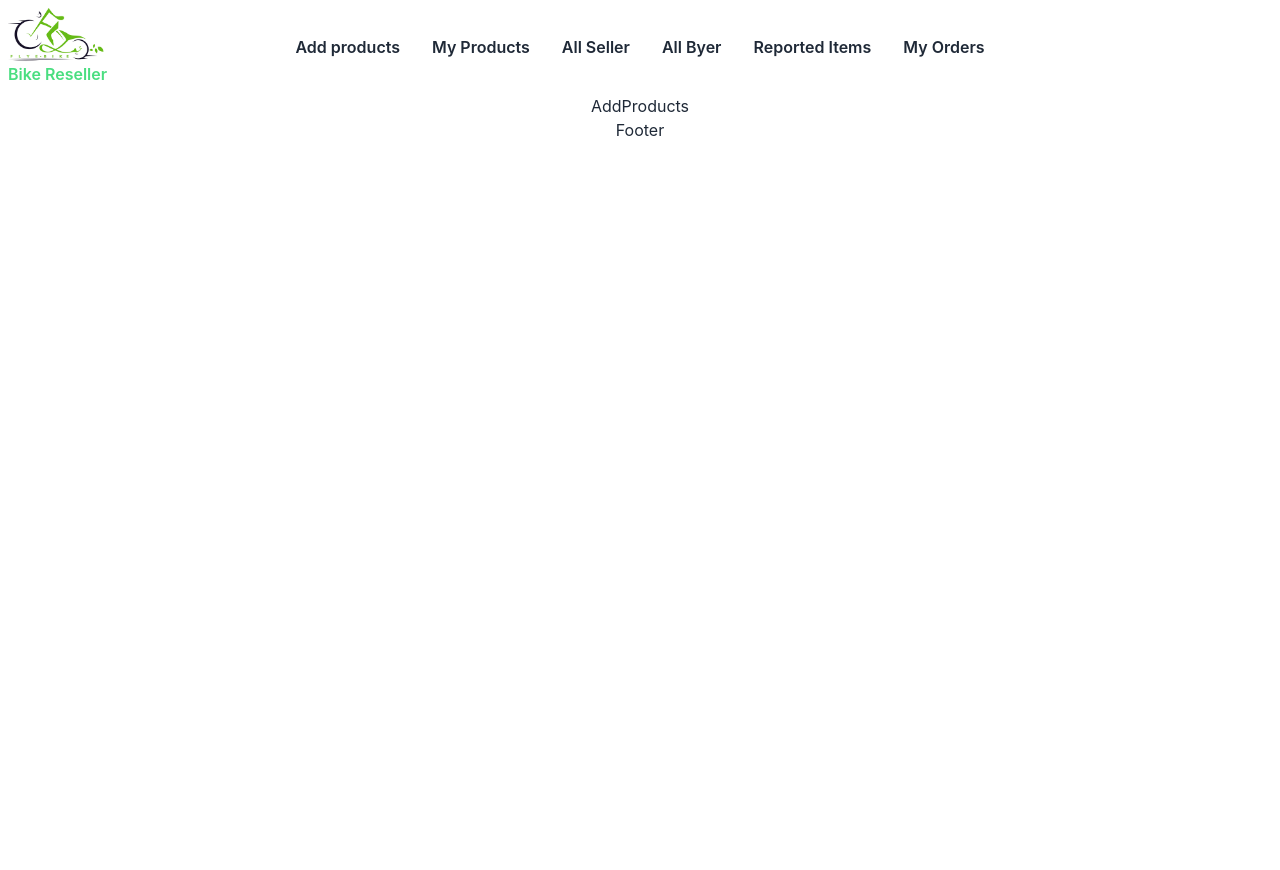
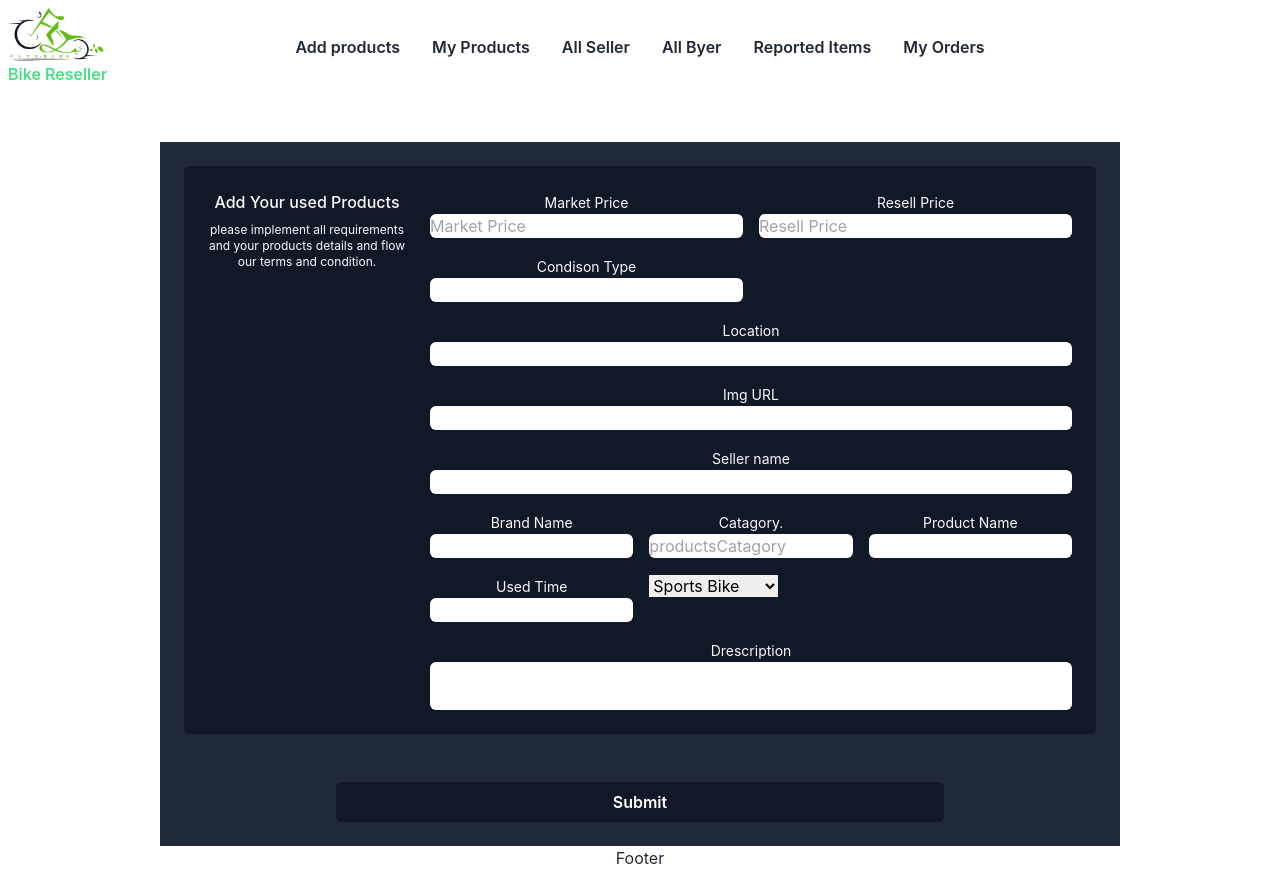
Before and after one commit to ashr-aful007/bike-reseller-client, a React (Create React App) app: page /dashboard/addproducts in a window 1280 px wide. Before the commit the page ends 800 px from the top, so only its background shows below. Built offline with nearby package versions, Linux system fonts and the light colour scheme; no server answers; sample sign-in values are in the browser's storage.

Commit message:
add products and user save to db

```diff
--- a/src/Dashbord/AddProducts/AddProducts.js
+++ b/src/Dashbord/AddProducts/AddProducts.js
@@ -1,8 +1,145 @@
-import React from 'react'
+import React, { useContext } from 'react'
+import { useForm } from 'react-hook-form';
+import toast from 'react-hot-toast';
+import { AuthContext } from '../../Context/AuthProvider';
+
+
 
 function AddProducts() {
+	const {user} = useContext(AuthContext)
+	const { register, handleSubmit } = useForm();
+
+
+	const handleAddSubmit = data =>{
+		const AddProduct ={
+			name: data.ProductName,
+			location: data.location,
+			resalePrice: data.resellPrice,
+			sellerName: data.SellerName,
+			productsUsdTime: data.usedTime,
+			catagoryId: data.catagoryId,
+			productsCatagory: data.productsCatagory,
+			marketPrice: data.marketPrice,
+			condisonType: data.condisonType,
+			sellerEmail: user?.email,
+			description: data.description,
+			img: data.img,
+			postDate: new Date()
+		}
+		fetch('http://localhost:5000/addProducts',{
+			method: 'POST',
+			headers:{
+				'content-type' : 'application/json'
+			},
+			body: JSON.stringify(AddProduct)
+		})
+		.then(res => res.json())
+		.then(data =>{
+			if(data.acknowledged){
+				toast.success('Products add Successfully')
+			   }
+			   register('')
+		})
+	}
+
   return (
-    <div>AddProducts</div>
+    <div>
+      <section className="p-6 w-3/4 mx-auto mt-12 bg-gray-800 text-gray-50">
+	<form onSubmit={handleSubmit(handleAddSubmit)} className="container flex flex-col mx-auto space-y-12 ng-untouched ng-pristine ng-valid">
+		<fieldset className="grid grid-cols-4 gap-6 p-6 rounded-md shadow-sm bg-gray-900">
+			<div className="space-y-2 col-span-full lg:col-span-1">
+				<p className="font-medium">Add Your used Products</p>
+				<p className="text-xs">please implement all requirements and your products details and flow our terms and condition.</p>
+			</div>
+			<div className="grid grid-cols-6 gap-4 col-span-full lg:col-span-3">
+				<div className="col-span-full sm:col-span-3">
+					<label  className="text-sm">Market Price</label>
+					<input {...register("marketPrice")} name='marketPrice'
+					id="marketprice" type="text" placeholder="Market Price"
+					className="w-full rounded-md focus:ring focus:ring-opacity-75
+					 focus:ring-violet-400 border-gray-700 text-gray-900" required/>
+				</div>
+				<div className="col-span-full sm:col-span-3">
+					<label className="text-sm">Resell Price</label>
+					<input {...register("resellPrice")} name='resellPrice'
+					id="resellPrice" type="text" placeholder="Resell Price"
+					className="w-full rounded-md focus:ring focus:ring-opacity-75
+					 focus:ring-violet-400 border-gray-700 text-gray-900" required/>
+				</div>
+				<div className="col-span-full sm:col-span-3">
+					<label  className="text-sm">Condison Type</label>
+					<input {...register("condisonType")} name='condisonType'
+					id="condisonType" type="text" placeholder=""
+					className="w-full rounded-md focus:ring focus:ring-opacity-75
+					 focus:ring-violet-400 border-gray-700 text-gray-900" required/>
+				</div>
+				<div className="col-span-full">
+					<label className="text-sm">Location</label>
+					<input {...register("location")} name='location' id="location"
+					 type="text" placeholder="" className="w-full rounded-md focus:ring
+					 focus:ring-opacity-75 focus:ring-violet-400 border-gray-700
+					  text-gray-900" required/>
+				</div>
+				<div className="col-span-full">
+					<label className="text-sm">Img URL</label>
+					<input {...register("img")} name='img' id="location"
+					 type="text" placeholder="" className="w-full rounded-md focus:ring
+					 focus:ring-opacity-75 focus:ring-violet-400 border-gray-700
+					  text-gray-900" required/>
+				</div>
+				<div className="col-span-full">
+					<label className="text-sm">Seller name</label>
+					<input {...register("SellerName")} name='SellerName' id="location"
+					type="text" placeholder="" className="w-full rounded-md focus:ring
+					focus:ring-opacity-75 focus:ring-violet-400 border-gray-700
+					 text-gray-900" required/>
+				</div>
+				<div className="col-span-full sm:col-span-2">
+					<label  className="text-sm">Brand Name</label>
+					<input {...register("brandName")} name='brandName' id="brandName"
+					type="text" placeholder="" className="w-full rounded-md focus:ring
+					focus:ring-opacity-75 focus:ring-violet-400 border-gray-700
+					 text-gray-900" required/>
+				</div>
+				<div className="col-span-full sm:col-span-2">
+					<label  className="text-sm">Catagory.</label>
+					<input {...register("productsCatagory")} name='productsCatagory' id="brandName"
+					type="text" placeholder="productsCatagory" className="w-full rounded-md focus:ring
+					focus:ring-opacity-75 focus:ring-violet-400 border-gray-700
+					 text-gray-900" required/>
+				</div>
+				<div className="col-span-full sm:col-span-2">
+					<label className="text-sm">Product Name</label>
+					<input {...register("ProductName")}  name='ProductName' id="brandName"
+					type="text" placeholder="" className="w-full rounded-md focus:ring focus:ring-opacity-75
+					 focus:ring-violet-400 border-gray-700 text-gray-900" required/>
+				</div>
+				<div className="col-span-full sm:col-span-2">
+					<label className="text-sm">Used Time</label>
+					<input {...register("usedTime")} name='usedTime' id="usedTime" type="text"
+					 className="w-full rounded-md focus:ring focus:ring-opacity-75 focus:ring-violet-400
+					  border-gray-700 text-gray-900" required />
+				</div>
+				<div className='text-black'>
+				<select {...register("catagoryId")} required>
+				<option value="01">Sports Bike</option>
+				<option value="02">Electic Bike</option>
+				<option value="03">Childrean Bike</option>
+				</select>
+				</div>
+				<div className="col-span-full ">
+					<label  className="text-sm">Drescription</label>
+					<input  {...register("description")} id="description" type="text" placeholder=""
+					className="w-full p-3 rounded-md focus:ring focus:ring-opacity-75 focus:ring-violet-400
+					 border-gray-700 text-gray-900" required/>
+				</div>
+			</div>
+		</fieldset>
+		<input className='w-2/3 mx-auto rounded-md font-semibold p-2 bg-gray-900 text-white' type="submit" value="Submit" />
+	</form>
+</section>
+
+    </div>
   )
 }
 
--- a/src/Dashbord/MyProducts/MyProducts.js
+++ b/src/Dashbord/MyProducts/MyProducts.js
@@ -1,8 +1,34 @@
-import React from 'react'
+import { useQuery } from '@tanstack/react-query';
+import React, { useContext } from 'react'
+import { AuthContext } from '../../Context/AuthProvider'
+import Loading from '../../Pages/Loading/Loading';
+import ShowMyProducts from './ShowMyProducts';
 
 function MyProducts() {
+
+  const {user} = useContext(AuthContext)
+  const url = `http://localhost:5000/addProducts?email=${user?.email}`;
+
+  const {data: MyProducts=[], isLoading } = useQuery({
+        queryKey: ['addProducts', user?.email],
+        queryFn: async () => {
+             const res = await fetch(url)
+             const data = await res.json()
+             return data
+        }
+  })
+   if(isLoading){
+      return <Loading></Loading>
+   }
   return (
-    <div>MyProducts</div>
+    <div>
+        {
+          MyProducts.map(myProduct => <ShowMyProducts
+            myProduct={myProduct}
+            key={myProduct._id}
+          ></ShowMyProducts>)
+        }
+    </div>
   )
 }
 
--- /dev/null
+++ b/src/Dashbord/MyProducts/ShowMyProducts.js
@@ -0,0 +1,29 @@
+import React from 'react'
+
+function ShowMyProducts({myProduct}){
+     const {img,resalePrice,sellerName,productsCatagory,location,marketPrice} = myProduct
+
+  return (
+    <div>
+         <div className='my-5 m-2'>
+          <div className="card lg:w-1/2 w-full mx-auto  card-side bg-base-100 shadow-xl">
+     <figure><img className='w-56 h-full' src={img} alt="Movie"/></figure>
+     <div className="card-body ">
+     <div className='flex flex-col justify-start items-start'>
+          <p><span className='font-semibold'>Catagory: </span> {productsCatagory}</p>
+          <p><span className='font-semibold'>Reseal price: </span> {resalePrice}</p>
+          <p><span className='font-semibold'>Market Price: </span> {marketPrice}</p>
+          <p><span className='font-semibold'>Byer Name:</span> {sellerName}</p>
+          <p><span className='font-semibold'>Byer Name:</span> {location}</p>
+     </div>
+     <div className="card-actions justify-end pb-4">
+          <button className="btn bg-green-500 lg:mt-6">Advertise</button>
+     </div>
+     </div>
+     </div>
+    </div>
+    </div>
+  )
+}
+
+export default ShowMyProducts
--- a/src/Pages/BayModalInfo/BayModalInfo.js
+++ b/src/Pages/BayModalInfo/BayModalInfo.js
@@ -40,7 +40,6 @@ function BayModalInfo({bayProducts}) {
           })
           .then(res => res.json())
           .then(data =>{
-            console.log(data)
             if(data.acknowledged){
               toast.success('Booking confirmed')
             }
--- a/src/Pages/Home/ProductCatagorys/ProductCatagory.js
+++ b/src/Pages/Home/ProductCatagorys/ProductCatagory.js
@@ -1,6 +1,4 @@
 import { useQuery } from '@tanstack/react-query'
-import React, { useContext, useState } from 'react'
-import { AuthContext } from '../../../Context/AuthProvider'
 import Loading from '../../Loading/Loading'
 import ShowProductCatagory from './ShowProductCatagory'
 
--- a/src/Pages/Home/ProductCatagorys/ShowProductCatagory.js
+++ b/src/Pages/Home/ProductCatagorys/ShowProductCatagory.js
@@ -2,7 +2,7 @@ import React from 'react'
 import { Link } from 'react-router-dom'
 
 function ShowProductCatagory({catagoryall}) {
-     const {catagory, img, id, description} = catagoryall
+     const {catagory, img, description,catagoryId} = catagoryall
 
   return (
     <div>
@@ -12,7 +12,7 @@ function ShowProductCatagory({catagoryall}) {
      <h2 className="card-title">{catagory}</h2>
      <p>{description}</p>
      <div className="card-actions justify-end">
-          <Link to={`/productsdeatils/${id}`}><button className="btn bg-green-400 outline-none">See All products</button></Link>
+          <Link to={`/productsdeatils/${catagoryId}`}><button className="btn bg-green-400 outline-none">See All products</button></Link>
      </div>
      </div>
      </div>
--- a/src/Pages/Loading/Loading.js
+++ b/src/Pages/Loading/Loading.js
@@ -2,11 +2,11 @@ import React from 'react'
 
 function Loading() {
   return (
-    <div className='h-full'>
+    <div className='h-screen'>
      <div className="flex items-center justify-center space-x-2">
-	<div className="w-4 h-4 rounded-full animate-pulse dark:bg-violet-400"></div>
-	<div className="w-4 h-4 rounded-full animate-pulse dark:bg-violet-400"></div>
-	<div className="w-4 h-4 rounded-full animate-pulse dark:bg-violet-400"></div>
+	<div className="w-4 h-4 rounded-full animate-pulse bg-violet-500"></div>
+	<div className="w-4 h-4 rounded-full animate-pulse bg-violet-500"></div>
+	<div className="w-4 h-4 rounded-full animate-pulse bg-violet-500"></div>
      </div>
     </div>
   )
--- a/src/Pages/ProductsDeatils/ShowProductsDeatils.js
+++ b/src/Pages/ProductsDeatils/ShowProductsDeatils.js
@@ -3,7 +3,8 @@ import { AuthContext } from '../../Context/AuthProvider'
 import Loading from '../Loading/Loading'
 
 function ShowProductsDeatils({product,setBayproducts}) {
-     const {name,location,resalePrice,sellerName,productsUsdTime,catagoryId,productsCatagory,img} = product
+     const {name,location,resalePrice,sellerName,productsUsdTime
+		,productsCatagory,img,postDate,marketPrice,condisonType} = product
 
 	const {loading} = useContext(AuthContext)
 
@@ -56,7 +57,9 @@ function ShowProductsDeatils({product,setBayproducts}) {
 				<p>Resell Price: <span className='font-normal'>{resalePrice}</span></p>
 				<p>Porduct used time: <span className='font-normal'>{productsUsdTime}</span></p>
 				<p>Loaction: <span className='font-normal'>{location}</span></p>
-                    <p>Brand name: <span className='font-normal'>{name}</span></p>
+                    <p>Post Date: <span className='font-normal'>{postDate}</span></p>
+                    <p>Market Price: <span className='font-normal'>{marketPrice}</span></p>
+                    <p>Condison type: <span className='font-normal'>{condisonType}</span></p>
 			</div>
 			<label htmlFor="Bay-modal"
 			  onClick={() =>setBayproducts(product)}
```
Also changed, not shown: src/Pages/Login/SignUp/SignUp.js (+28 -2 lines), firebase.json (added), 1 other file (tests, documents, lock files or other folders).
